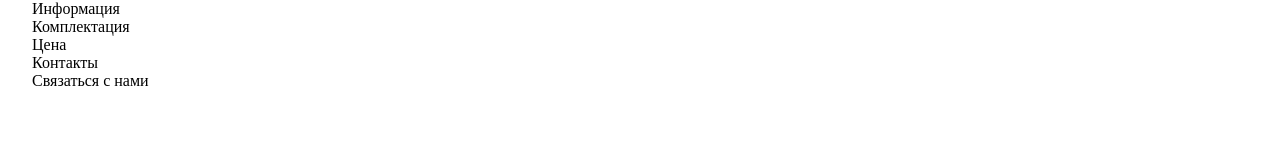
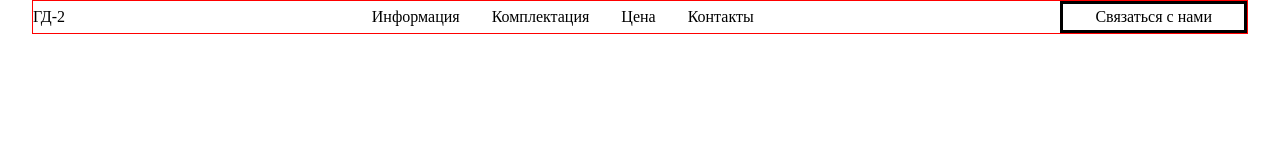
Before and after one commit to vlesueji/vladsutor, a plain HTML site: page index.html in a window 1280 px wide. Drawn offline with Linux system fonts and the light colour scheme.

Commit message:
edit header

```diff
--- a/index.html
+++ b/index.html
@@ -30,8 +30,8 @@
 </head>
 <body>
 <header class="header container">
-  <div class="header__logo"></div>
-  <nav class="header__nav">
+  <div class="header__logo">ГД-2</div>
+  <nav class="header__nav nav">
     <ul class="nav__list">
       <li class="nav__item">Информация</li>
       <li class="nav__item">Комплектация</li>
@@ -39,7 +39,7 @@
       <li class="nav__item">Контакты</li>
     </ul>
   </nav>
-  <button class="contact-us">Связаться с нами</button>
+  <button class="header__button">Связаться с нами</button>
 </header>
 <main class="main">
 </main>
--- a/styles/styles.scss
+++ b/styles/styles.scss
@@ -3,3 +3,25 @@
 @use 'globals' as *;
 @use 'mixins' as *;
 @use 'utils' as *;
+
+.header {
+  @include border;
+  display: flex;
+  flex-direction: row;
+  justify-content: space-between;
+  align-items: center;
+
+  &__button {
+    border-style: solid;
+    height: 2rem;
+    width: fit-content;
+    padding-inline: 2rem;
+  }
+}
+
+.nav {
+  &__list {
+    display: flex;
+    gap: 2rem;
+  }
+}
```
Also changed, not shown: styles/styles.css, 1 other file.
